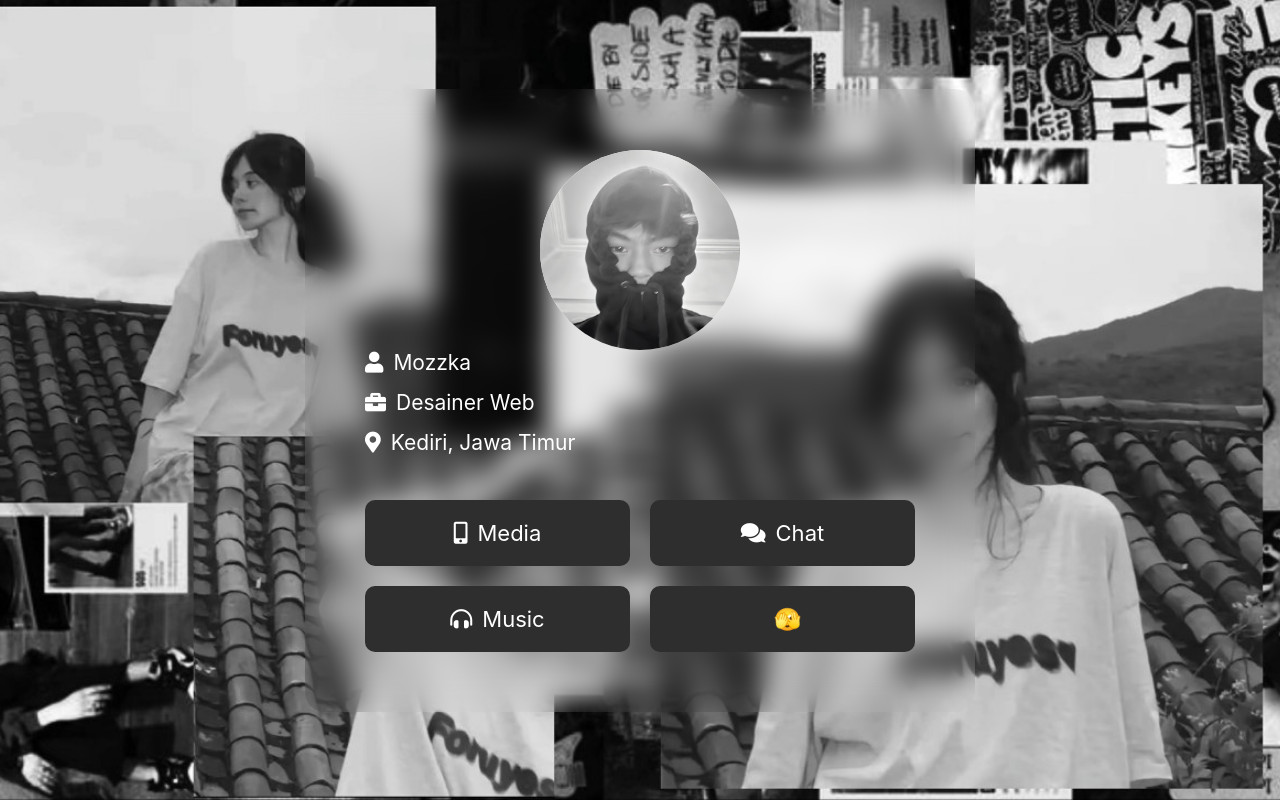
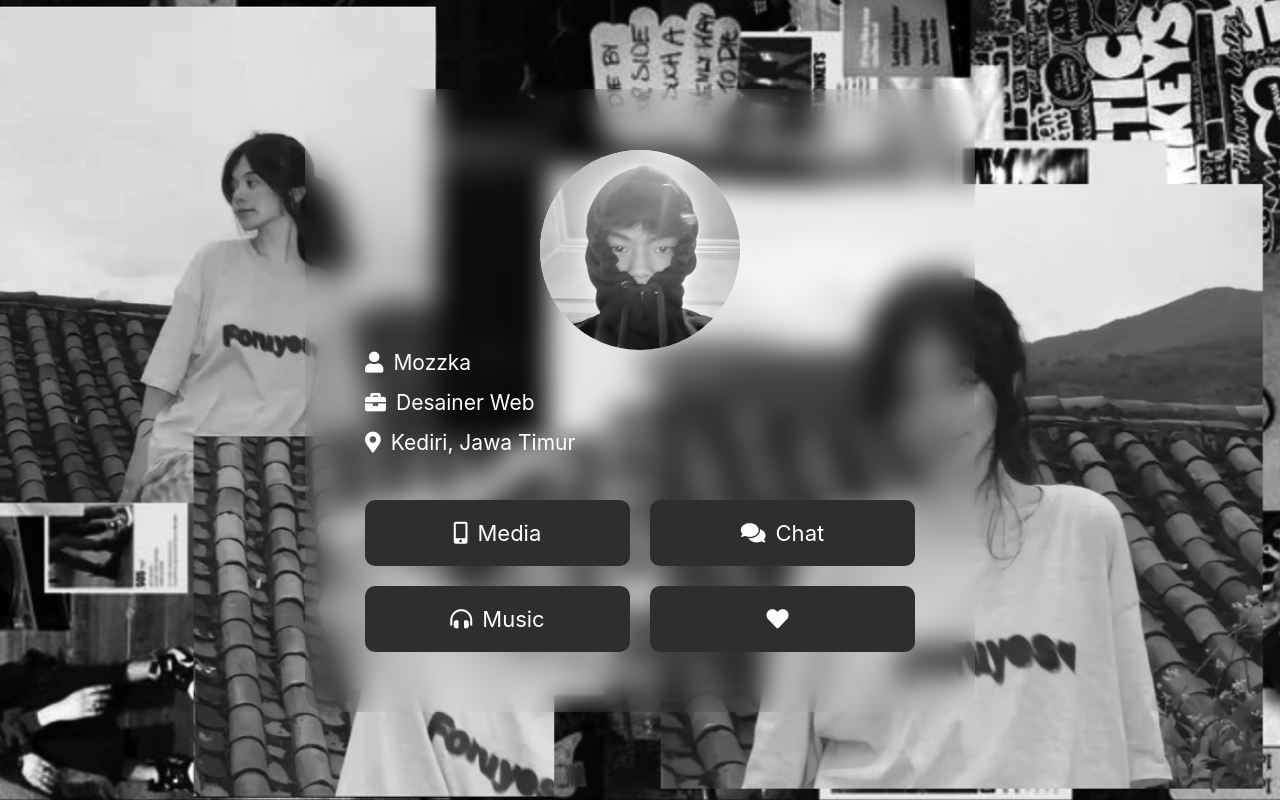
Before and after one commit to Mozzka-code/lone, a plain HTML site: page index.html in a window 1280 px wide. Drawn offline with Linux system fonts and the light colour scheme.

Commit message:
Update index.html

```diff
--- a/index.html
+++ b/index.html
@@ -120,7 +120,7 @@
                     <i class="fas fa-headphones-alt"></i>Music
                 </a>
                 <a class="button" href="love.html" target="_blank">
-                    <i class=""></i>🫣
+                    <i class="fas fa-heart"></i>
                 </a>
             </div>
             </div>
```
